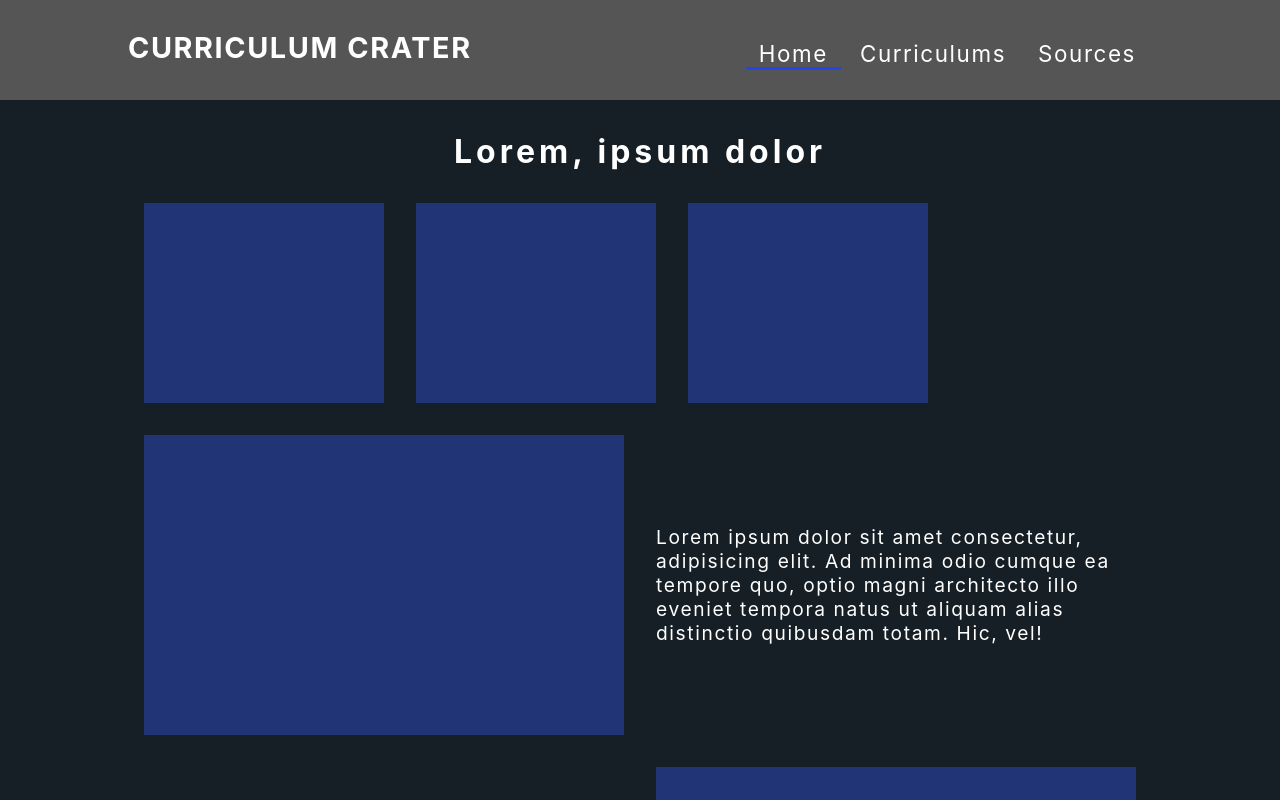
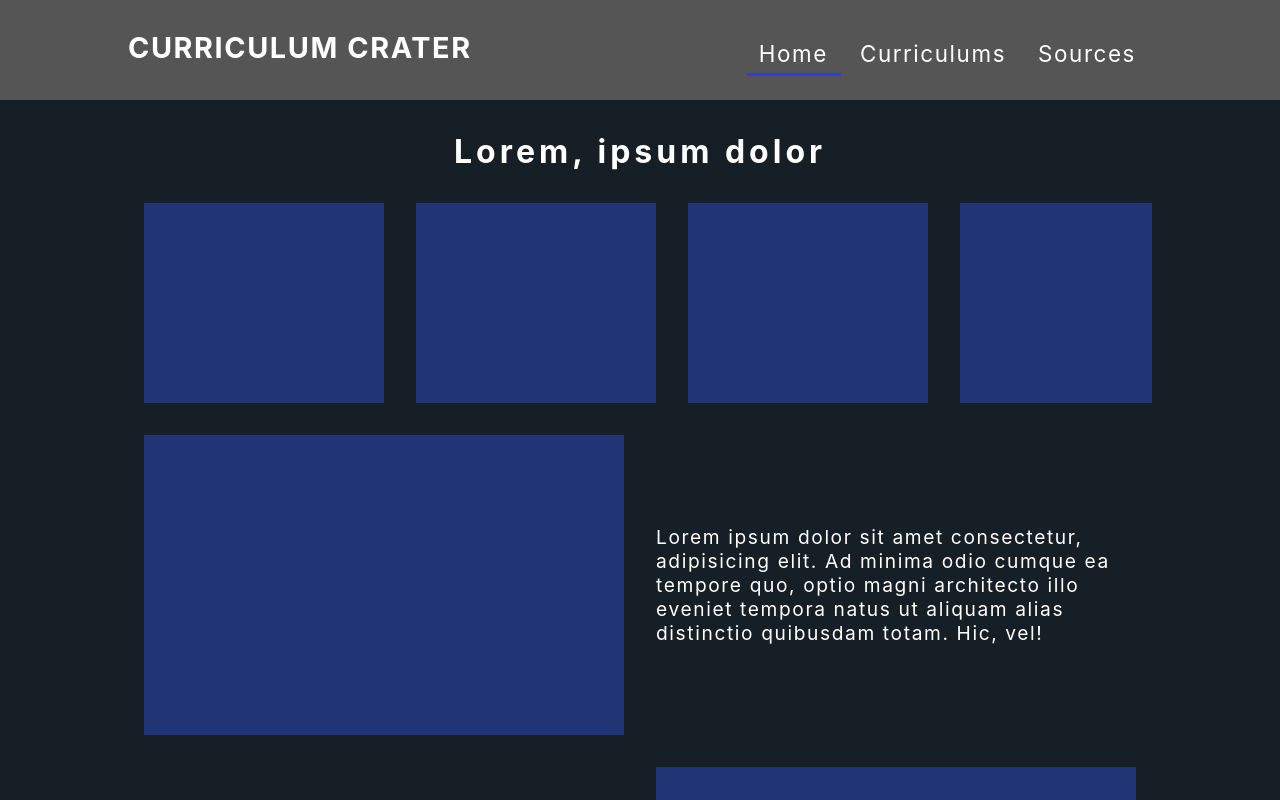
Before and after one commit to scottWhiteman/curriculum-crater, a React (Create React App) app: page / in a window 1280 px wide. Shown: the top 800 px of the page. Built offline with nearby package versions, Linux system fonts and the light colour scheme.

Commit message:
React Router and NavLink

```diff
--- a/package.json
+++ b/package.json
@@ -14,6 +14,7 @@
     "react": "^17.0.2",
     "react-dom": "^17.0.2",
     "react-redux": "^7.2.4",
+    "react-router-dom": "^5.2.0",
     "react-scripts": "4.0.3",
     "redux": "^4.1.0",
     "redux-devtools-extension": "^2.13.9",
--- a/src/App.tsx
+++ b/src/App.tsx
@@ -1,17 +1,38 @@
 import React from 'react';
+
+import {
+  BrowserRouter as Router,
+  Switch,
+  Route,
+  Link
+} from 'react-router-dom';
+
 import './App.css';
 
 import Homepage from './components/Homepage/Homepage';
+import Search from './components/Search/Search';
 import Navbar from './components/Navbar/Navbar';
 
 function App() {
   return (
+    <Router>
       <div className="App">
         <header className="App-header">
           <Navbar/>
         </header>
+        <Switch>
+          <Route exact path='/'>
             <Homepage/>
+          </Route>
+          <Route path='/curriculums'>
+            <Search/>
+          </Route>
+          <Route path='/resources'>
+            <Search/>
+          </Route>
+        </Switch>
       </div>
+    </Router>
   );
 }
 
--- a/src/components/Homepage/Homepage.css
+++ b/src/components/Homepage/Homepage.css
@@ -37,9 +37,12 @@
 }
 
 #Homepage ul {
+  display: flex;
+  flex-direction: row;
   width: 100%;
   height: 200px;
-  overflow: scroll;
+  overflow: auto;
+  white-space: nowrap;
 }
 
 #Homepage li {
--- a/src/components/Navbar/Navbar.tsx
+++ b/src/components/Navbar/Navbar.tsx
@@ -1,4 +1,7 @@
 import React from 'react';
+
+import { NavLink } from 'react-router-dom'
+
 import './Navbar.css';
 
 const Navbar = () => {
@@ -8,9 +11,15 @@ const Navbar = () => {
         <h1>Curriculum Crater</h1>
         <nav className='navbar'>
           <ul>
-            <li className='current'><a href='#'>Home</a></li>
-            <li><a href='#'>Curriculums</a></li>
-            <li><a href='#'>Sources</a></li>
+            <li>
+              <NavLink to='/' exact activeClassName='current'>Home</NavLink>
+            </li>
+            <li>
+              <NavLink to='/curriculums' activeClassName='current'>Curriculums</NavLink>
+            </li>
+            <li>
+              <NavLink to='/resources' activeClassName='current'>Sources</NavLink>
+            </li>
           </ul>
         </nav>
       </div>
```
Also changed, not shown: 1 other file (tests, documents, lock files or other folders). Lines whose indentation alone changed are shown as unchanged.
